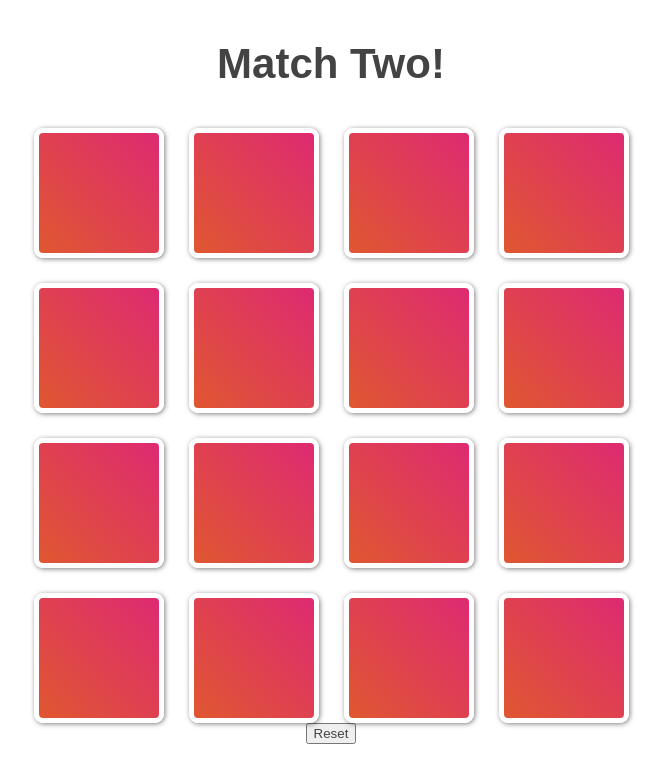
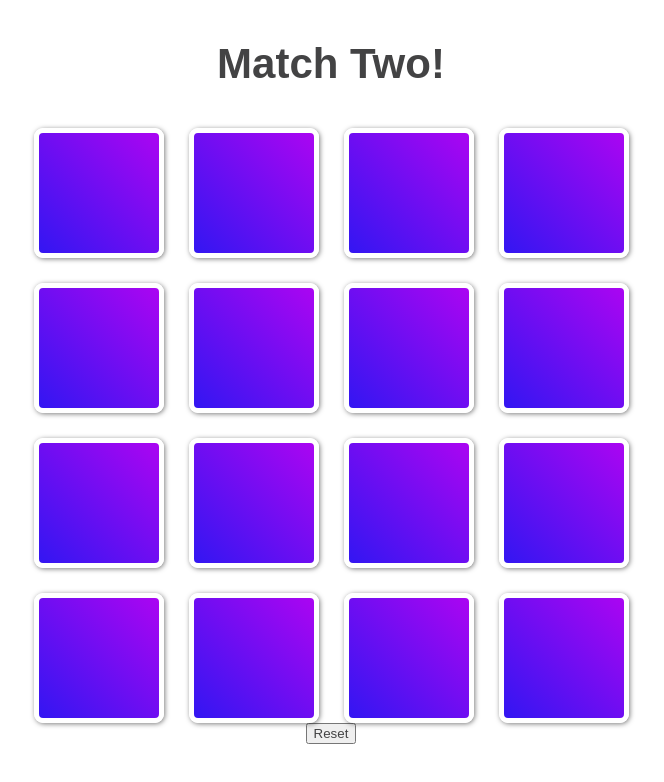
Before and after one commit to SirRedrick/match-two, a React (Create React App) app: page / in a window 1280 px wide. Shown: the top 782 px of the page, without its empty margins (309-973 px from the left). Built offline with nearby package versions, Linux system fonts and the light colour scheme.

Commit message:
Added file with color themes

```diff
--- a/src/components/Card.js
+++ b/src/components/Card.js
@@ -48,7 +48,7 @@ const Face = styled.div`
 
 const FrontWrapper = styled(Face)`
 	padding: 5px;
-	background: linear-gradient(45deg, #e05730, #de2a72);
+	background: linear-gradient(45deg, #3316f2, #ab05f2);
 	transform: rotateY(180deg);
 `;
 
@@ -64,5 +64,5 @@ const CardFront = styled.div`
 
 const CardBack = styled(Face)`
 	border: 5px solid #fff;
-	background: linear-gradient(45deg, #e05730, #de2a72);
+	background: linear-gradient(45deg, #3316f2, #ab05f2);
 `;
```
Also changed, not shown: 1 other file (tests, documents, lock files or other folders).
